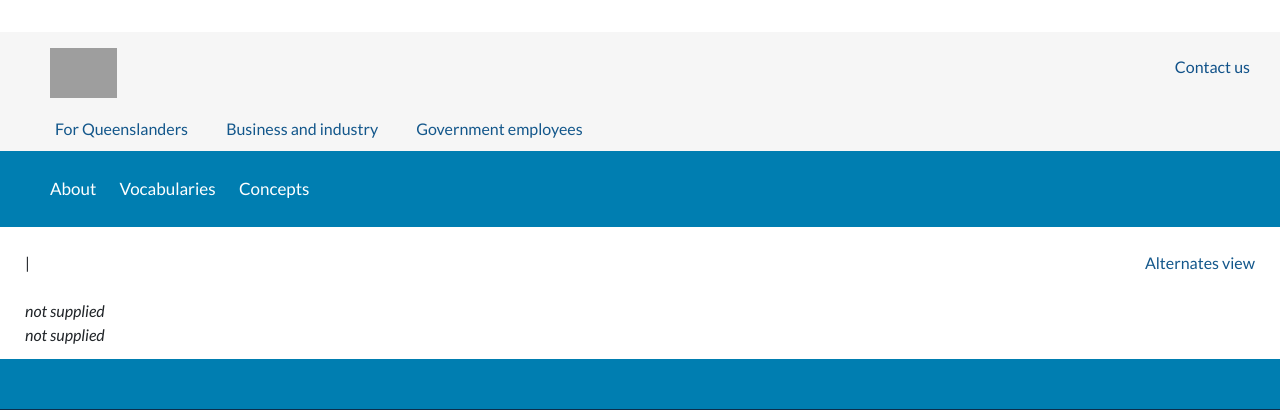
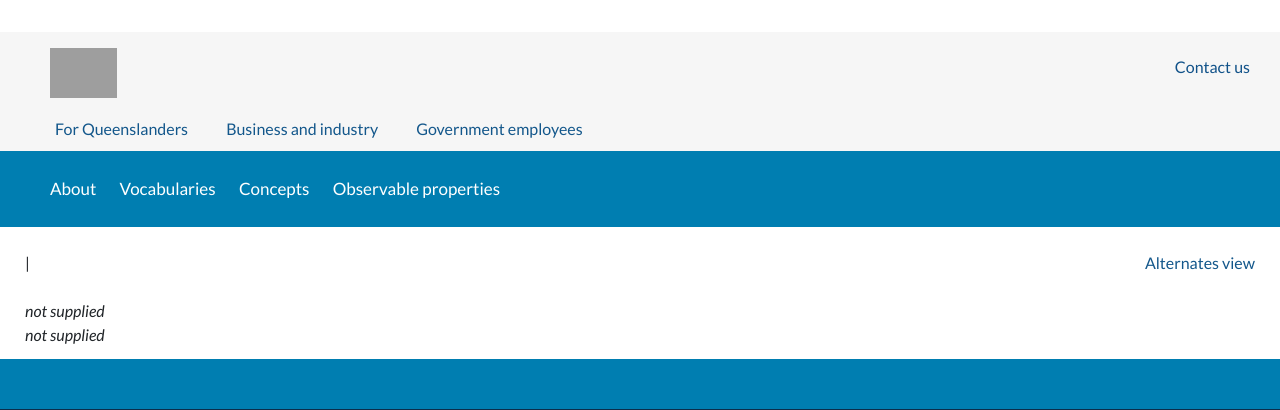
Before and after one commit to ternaustralia/vocview, a Python web app: template templates/skos.html in a window 1280 px wide. Shown: the top 410 px of the page. Run offline with Jinja, Linux system fonts and the light colour scheme; the template is opened without the code that fills it, so the values that code supplies are empty; some libraries are stand-ins or nearby versions; grey boxes are pictures that could not be loaded.

Commit message:
Added top-level nav to observable properties

```diff
--- a/templates/base.html
+++ b/templates/base.html
@@ -50,6 +50,7 @@
                             <a style="padding-right:20px;" href="{{ url_for('routes.index') }}">About</a>
                             <a style="padding-right:20px;" href="{{ url_for('routes.render_vocabulary_register') }}">Vocabularies</a>
                             <a style="padding-right:20px;" href="{{ url_for('routes.render_concept_register') }}">Concepts</a>
+                            <a style="padding-right:20px;" href="{{ request.base_url }}id/http://linked.data.gov.au/def/corveg-cv/op">Observable properties</a>
                         </div>
                     </ol>
                 </nav>
```
